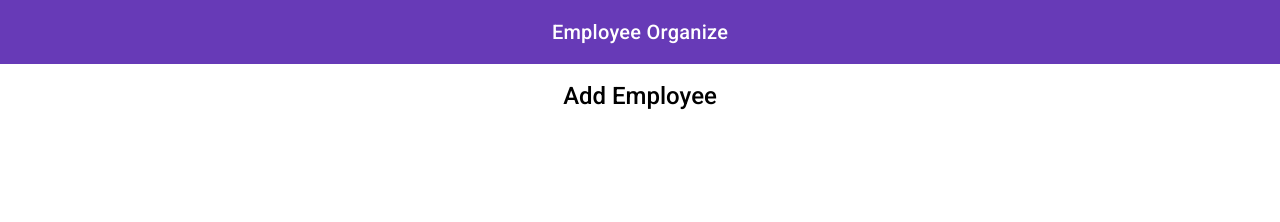
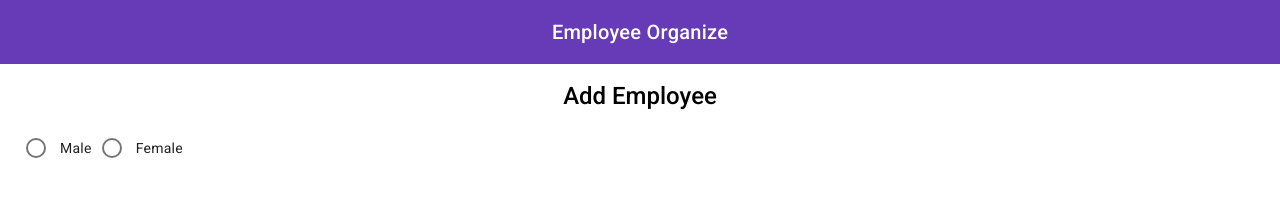
Before and after one commit to laska-adief/employee-organize, an Angular app: page /employee/form in a window 1280 px wide. Shown: the top 222 px of the page. Built offline with nearby package versions, Linux system fonts and the light colour scheme; sample sign-in values are in the browser's storage.

Commit message:
[Employee Organize] add radio button for gender in employee-form

```diff
--- a/src/app/pages/employee/employee-form/employee-form.component.html
+++ b/src/app/pages/employee/employee-form/employee-form.component.html
@@ -1,5 +1,9 @@
 <section>
   <h1 class="title">Add Employee</h1>
   <form>
+    <mat-radio-group aria-label="Select Gender" [color]="'primary'">
+      <mat-radio-button value="male">Male</mat-radio-button>
+      <mat-radio-button value="female">Female</mat-radio-button>
+    </mat-radio-group>
   </form>
 </section>
```
